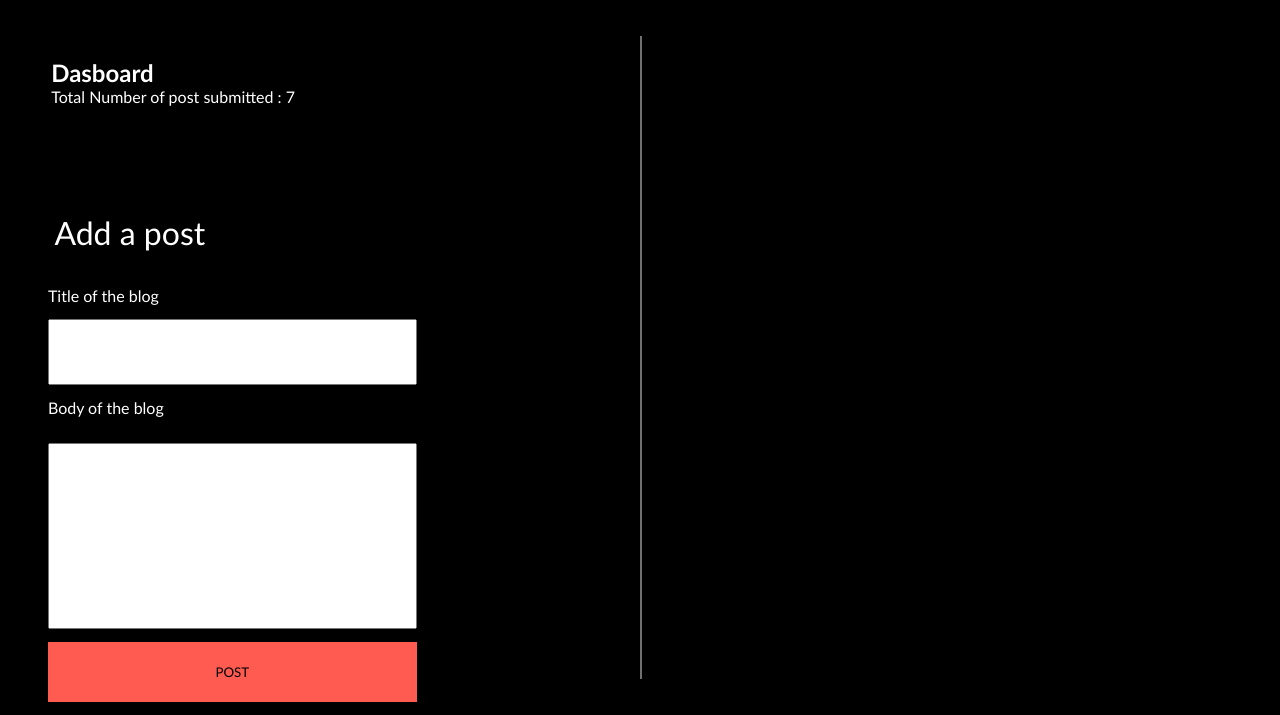
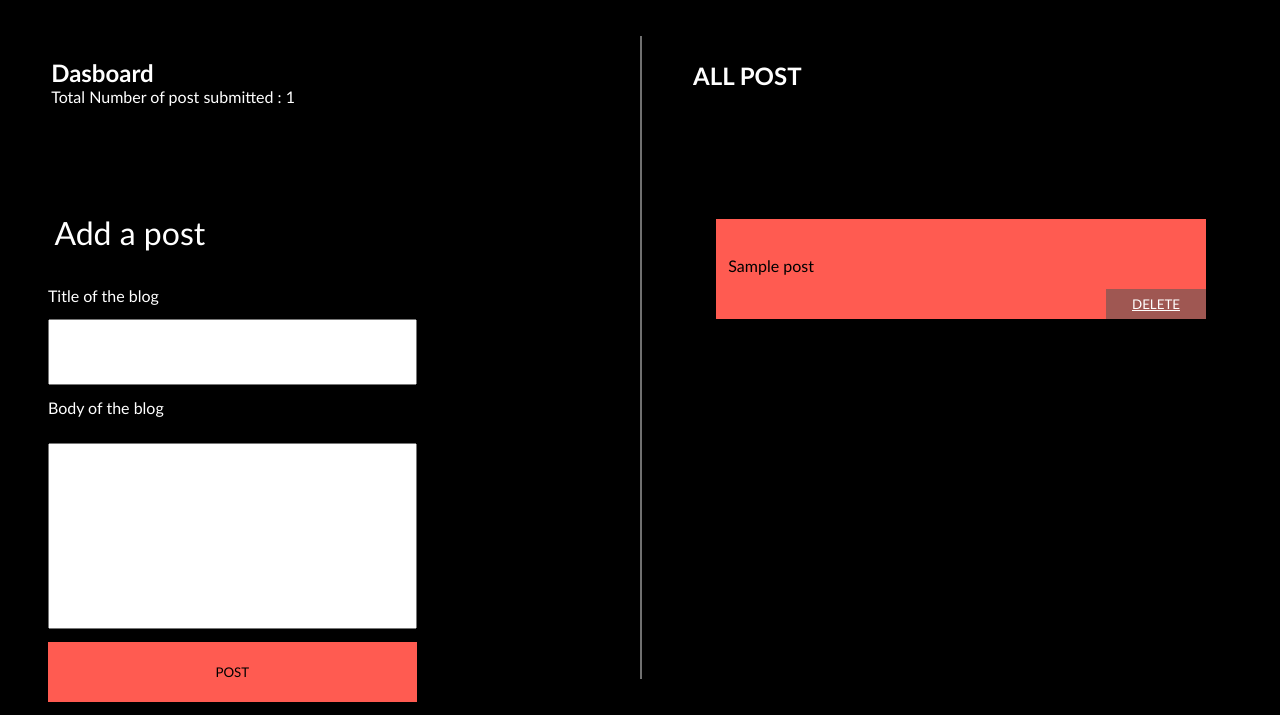
Before and after one commit to Ridox-Studio/crypto-blog, a PHP site: page /admin/ in a window 1280 px wide. Shown: the part 85-800 px from the top of the page. Run offline with PHP 8.4, Linux system fonts and the light colour scheme; the visitor is signed in with stand-in values (Sample User, id 1); tables that the repository leaves empty hold one stand-in row (values such as "Sample post").

Commit message:
Done and dust for now

```diff
--- a/admin/css/index.css
+++ b/admin/css/index.css
@@ -27,7 +27,9 @@ main{
     display: flex;
     flex-direction: column;
 }
-
+.room2 .room_wrapper{
+    height: 90%;
+}
 .room1 .room_header {
     width: 100%;
     flex-basis: 25%;
@@ -125,3 +127,71 @@ form label{
     border: none;
     background: var(--main-theme);
 }
+
+/* TO STYLE WHERE ALL THE POST IS GONNA BE */
+
+.all_post{
+    display: flex;
+    flex-direction: column;
+
+
+}
+
+.all_post h1{
+    color:#fff;
+}
+
+.all_post  div.all_post{
+    width: 100%;
+    height: 100%;
+}
+.all_post .all_post_header{
+    flex-basis: 25%;
+    box-sizing: border-box;
+    padding: 4% 8%;
+
+}
+
+.all_post .all_post_main{
+    flex-basis:75%;
+    display:flex;
+    overflow-y: scroll;
+    scroll-behavior: smooth;
+    flex-direction:column;
+    padding: 2%;
+    box-sizing: border-box;
+    /* justify-content: space-around; */
+    align-items: center;
+}
+
+.all_post_main .article_post{
+    margin: 10px 0;
+    width: 80%;
+    flex-basis: 100px;
+    flex-shrink: 0;
+    background:var(--main-theme);
+    padding:6% 2%;
+    box-sizing: border-box;
+    overflow: hidden;
+    overflow-anchor: scroll;
+    text-overflow: clip;
+    position: relative;
+}
+
+.article_post .delete{
+    position: absolute;
+    right: 0;
+    bottom: 0;
+    width: 100px;
+    height: 30px;
+    background: rgba(85, 85, 85, 0.562);
+    text-decoration: underline;
+    text-transform: uppercase;
+    text-align: center;
+    padding: 3px 6px;
+    color:#fff;
+    display:inline-block;
+    outline: none;
+    border: none;
+
+}
--- a/admin/css/warn.css
+++ b/admin/css/warn.css
@@ -71,7 +71,7 @@
 }
 .alert-box{
     animation: fadeOut 5s;
-    position: absolute;
+    position: fixed;
     text-align: center;
     visibility: hidden;
     /* display: inline-block; */
--- a/admin/index.php
+++ b/admin/index.php
@@ -4,6 +4,13 @@
         # code...
         header('Location:login.php');
     }
+    require_once '../inc/dbh.inc.php';
+    require_once '../inc/function.inc.php';
+
+    $sql = "SELECT * FROM posts;";
+
+    $resultmsg = mysqli_query($conn, $sql);
+    $resultcheck = mysqli_num_rows($resultmsg);
 ?>
 
 <!DOCTYPE html>
@@ -45,7 +52,7 @@
                 <div class="room_wrapper">
                     <div class="room_header">
                         <h2>Dasboard</h2>
-                        <span id="">Total Number of post submitted : <span id="numberOf"> 7</span> </span>
+                        <span id="">Total Number of post submitted : <span id="numberOf"> <?php echo $resultcheck; ?></span> </span>
                     </div>
                     <div class="room_main">
                         <div class="room_sub_header">
@@ -74,6 +81,47 @@
             </div>
             <div class="room room2">
                 <div class="room_wrapper all_post">
+                    <div class="all_post_header">
+                        <h1>ALL POST</h1>
+                    </div>
+                    <div class="all_post_main">
+                        <!-- <article class="article_post">
+                            MARKET CAP CRIPPLES INVESTORS ON 12% ALL-TIME LOW
+                            <button href="" class="delete" data-me="he">Delete</button>
+                        </article> -->
+                         <?php
+                            require_once '../inc/dbh.inc.php';
+                            require_once '../inc/function.inc.php';
+
+                            $sql = "SELECT * FROM posts;";
+
+                            $resultmsg = mysqli_query($conn, $sql);
+                            $resultcheck = mysqli_num_rows($resultmsg);
+                        $nn = 1;
+
+                            if ($resultcheck > 0) {
+
+                              while ($row = mysqli_fetch_assoc($resultmsg)) {
+
+                                  # code...
+                                  echo '<article class="article_post">
+                                            '.$row['title'].'
+                                            <button href="" class="delete" data-me="'.$row['POST_ID'].'" id="'.$row['POST_ID'].'" onclick="deleteMe(this)">Delete</button>
+                                        </article>';
+
+                            }
+                            }
+
+                            elseif ($resultcheck == 0) {
+                              echo '<article class="article_post">
+                                        NO POST AVALIABLE
+                                        <a href="#" class="delete" data-me="he">REFRESH</a>
+                                    </article>';
+                            }
+                     ?>
+
+
+                    </div>
 
                 </div>
             </div>
@@ -115,9 +163,36 @@
             ?>
         </div>
     <script>
+        var postid = "";
+        // document.querySelector(".delete").dataset.me
+        function deleteMe(thi){
+            postid = thi.dataset.me;
+
+            // console.log(postid);
+            // $(document).ready(function() {
+            // var searchcount = 10;
+            $(document).ready(function() {
+
+
+                // console.log(postid);
+            //     event.preventDefault();
+            //     var busname = $("#busname").val();
+            //     var fullname = $("#fullname").val();
+            //     var state = $("#state").val();
+            //     var email = $("#email").val();
+            //     var phone = $("#phone").val();
+            //     var submit = $("#savePro").val();
+            //
+                $(".all_post_main").load("../inc/delete.inc.php", {
+                    postid:postid
+                });
+
+
+        });
+        }
         function checkStaus(){
             if (window.navigator.onLine === false) {
-                            document.querySelector(".alert-box").innerHTML="Check Ur Internet Connection";
+                            document.querySelector(".alert-box").innerHTML="Check your Internet Connection";
                             $(".alert-box").removeClass("alert-success");
                             $(".alert-box").addClass("alert-warn");
                             document.querySelector(".alert-box").style = "visibility:visible;";
@@ -138,7 +213,7 @@
             }
 
         }
-    $(document).ready(function() {
+        $(document).ready(function() {
             var searchcount;
 
             $(".form_").submit(function(event) {
@@ -148,7 +223,7 @@
 
                 let clientId = "opldphTvzfpI_DK8LnPuxO2SdjSeA-nqVG_TUrgpOmc";
                 let endpoint = `https://api.unsplash.com/search/photos/?client_id=${clientId}`;
-                endpoint = `https://api.unsplash.com/search/photos?page=1&query=${Title}&client_id=${clientId}`;
+                endpoint = `https://api.unsplash.com/search/photos?page=1&query=${Title}&client_id=${clientId}&order_by=relevant`;
                 console.log(endpoint);
                 console.log(window.navigator.onLine);
                 checkStaus();
@@ -196,6 +271,8 @@
                     })
 
             });
+
+
         });
 </script>
 
--- a/inc/function.inc.php
+++ b/inc/function.inc.php
@@ -87,3 +87,51 @@ function uploadtodb($conn, $Title, $Descreption, $Image, $postedBy){
     }
 
 }
+
+function postexist($conn, $postId){
+  $sql ="SELECT * FROM posts WHERE POST_ID = ?;";
+  $stmt = mysqli_stmt_init($conn);
+  if (!mysqli_stmt_prepare($stmt, $sql)) {
+    return false;
+  }
+
+  mysqli_stmt_bind_param($stmt, "s", $postId);
+  mysqli_stmt_execute($stmt);
+
+  $resultData = mysqli_stmt_get_result($stmt);
+
+  if ($row = mysqli_fetch_assoc($resultData)) {
+    return $row;
+
+  }
+
+  else {
+    $result = false;
+    return $result;
+  }
+
+  mysqli_stmt_close($stmt);
+
+
+
+}
+
+function deleteitem($conn, $postId){
+  $sql ="DELETE FROM posts WHERE POST_ID = ?;";
+  $stmt = mysqli_stmt_init($conn);
+  if (!mysqli_stmt_prepare($stmt, $sql)) {
+    return false;
+  }
+
+  mysqli_stmt_bind_param($stmt, "s", $postId);
+  mysqli_stmt_execute($stmt);
+
+//   $resultData = mysqli_stmt_get_result($stmt);
+
+
+  mysqli_stmt_close($stmt);
+  return true;
+
+
+
+}
```
Also changed, not shown: admin/login.php (+5 -3 lines), inc/delete.inc.php (added, +85 -0 lines), inc/post.inc.php (line endings or trailing spaces).
